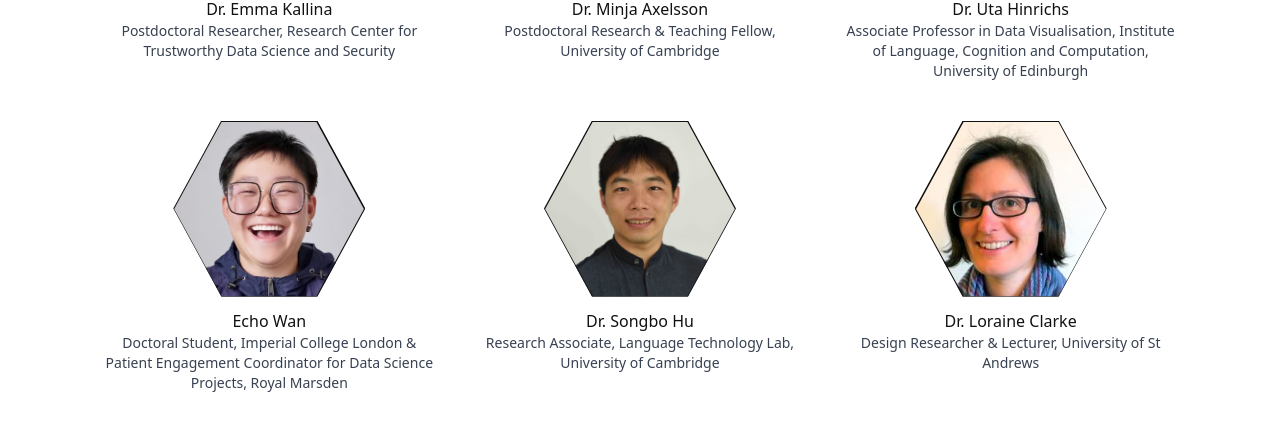
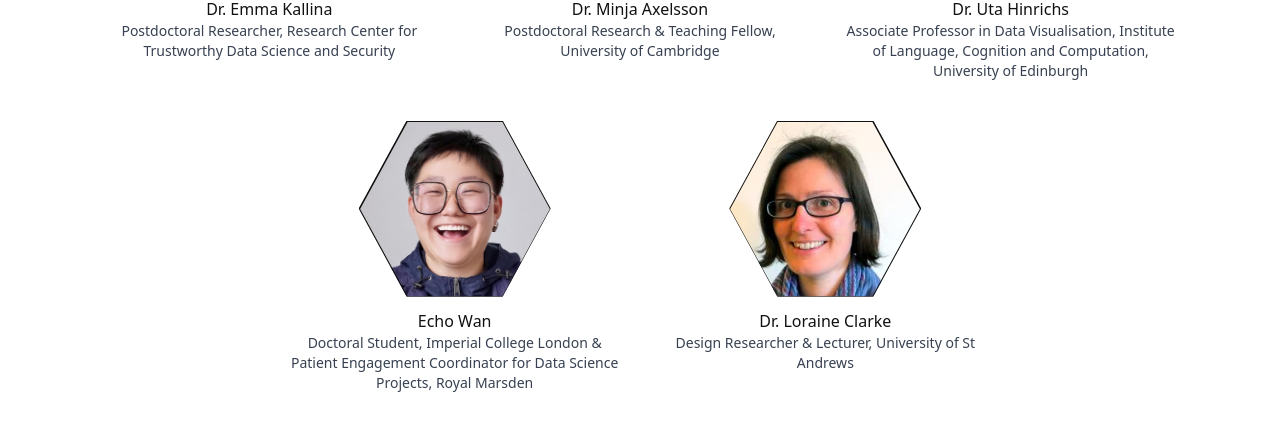
Before and after one commit to MalakSadek/HIVE-website, a Next.js app: page / in a window 1280 px wide. Shown: the part 4400-4823 px from the top of the page. Built offline with nearby package versions, Linux system fonts and the light colour scheme; no server answers.

Commit message:
Updated TeamSection to streamline team representation.

```diff
--- a/src/components/TeamSection.tsx
+++ b/src/components/TeamSection.tsx
@@ -129,12 +129,6 @@ const collaborators: Person[] = [
     role: "Doctoral Student, Imperial College London & Patient Engagement Coordinator for Data Science Projects, Royal Marsden",
     imageSrc: "/img/echo.jpg",
     url: "https://www.linkedin.com/in/echowan/",
-  },
-  {
-    name: "Dr. Songbo Hu",
-    role: "Research Associate, Language Technology Lab, University of Cambridge",
-    imageSrc: "/img/songbo.jpg",
-    url: "https://www.linkedin.com/in/songbohu/",
   },
   {
     name: "Dr. Loraine Clarke",
```
